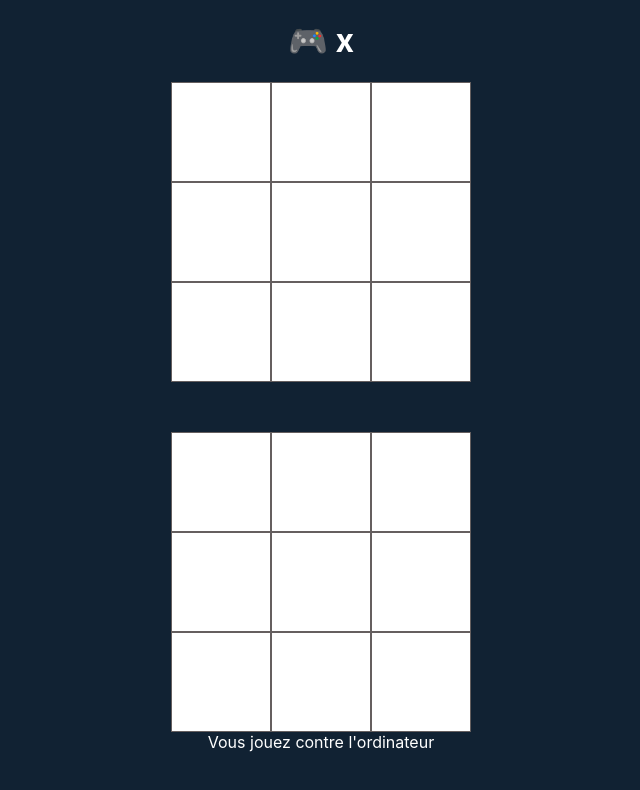
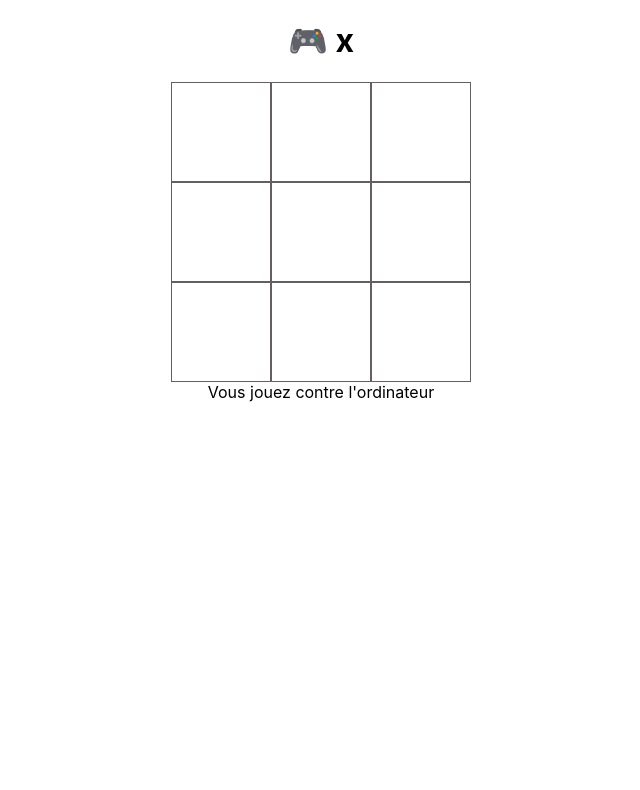
Before and after one commit to AnasJeg/morpion-game, a React (Create React App) app: page / in a window 1280 px wide. Both pictures are taken after a click on the button "Jouer vs computer". Shown: the top 790 px of the page, without its empty margins (319-959 px from the left). Built offline with nearby package versions, Linux system fonts and the light colour scheme.

Commit message:
update computer

```diff
--- a/src/components/AppT.jsx
+++ /dev/null
@@ -1,107 +0,0 @@
-import "../style/AppT.css";
-import Board from "./Board";
-import { useState, useEffect } from "react";
-
-const defaultSquares = () => new Array(9).fill(null);
-
-const lines = [
-  [0, 1, 2],
-  [3, 4, 5],
-  [6, 7, 8],
-  [0, 3, 6],
-  [1, 4, 7],
-  [2, 5, 8],
-  [0, 4, 8],
-  [2, 4, 6],
-];
-
-function AppT() {
-  const [squares, setSquares] = useState(defaultSquares());
-  const [winner, setWinner] = useState(null);
-
-  useEffect(() => {
-    const isComputerTurn =
-      squares.filter((square) => square !== null).length % 2 === 1;
-    const linesThatAre = (a, b, c) => {
-      return lines.filter((squareIndexes) => {
-        const squareValues = squareIndexes.map((index) => squares[index]);
-        return (
-          JSON.stringify([a, b, c].sort()) ===
-          JSON.stringify(squareValues.sort())
-        );
-      });
-    };
-    const emptyIndexes = squares
-      .map((square, index) => (square === null ? index : null))
-      .filter((val) => val !== null);
-    const playerWon = linesThatAre("x", "x", "x").length > 0;
-    const computerWon = linesThatAre("o", "o", "o").length > 0;
-    if (playerWon) {
-      setWinner("x");
-    }
-    if (computerWon) {
-      setWinner("o");
-    }
-    const putComputerAt = (index) => {
-      let newSquares = squares;
-      newSquares[index] = "o";
-      setSquares([...newSquares]);
-    };
-    if (isComputerTurn) {
-      const winingLines = linesThatAre("o", "o", null);
-      if (winingLines.length > 0) {
-        const winIndex = winingLines[0].filter(
-          (index) => squares[index] === null
-        )[0];
-        putComputerAt(winIndex);
-        return;
-      }
-
-      const linesToBlock = linesThatAre("x", "x", null);
-      if (linesToBlock.length > 0) {
-        const blockIndex = linesToBlock[0].filter(
-          (index) => squares[index] === null
-        )[0];
-        putComputerAt(blockIndex);
-        return;
-      }
-
-      const linesToContinue = linesThatAre("o", null, null);
-      if (linesToContinue.length > 0) {
-        putComputerAt(
-          linesToContinue[0].filter((index) => squares[index] === null)[0]
-        );
-        return;
-      }
-
-      const randomIndex =
-        emptyIndexes[Math.ceil(Math.random() * emptyIndexes.length)];
-      putComputerAt(randomIndex);
-    }
-  }, [squares]);
-
-  function handleComputerMove(index) {
-    const isPlayerTurn =
-      squares.filter((square) => square !== null).length % 2 === 0;
-    if (isPlayerTurn) {
-      let newSquares = squares;
-      newSquares[index] = "x";
-      setSquares([...newSquares]);
-    }
-  }
-
-  return (
-    <main>
-      <Board values={squares} onClick={handleComputerMove} />
-
-      {!!winner && winner === "x" && (
-        <div className="result green">You WON!</div>
-      )}
-      {!!winner && winner === "o" && (
-        <div className="result red">You LOST!</div>
-      )}
-    </main>
-  );
-}
-
-export default AppT;
--- a/src/components/ComputerPlayer.jsx
+++ b/src/components/ComputerPlayer.jsx
@@ -1,46 +1,101 @@
-import React, { useEffect } from 'react';
+import { useEffect, useState } from "react";
+import "../style/computer.css";
+import Board from "./Board";
 
-export default function ComputerPlayer(props) {
+export default function ComputerPlayer() {
+  const [squares, setSquares] = useState(Array(9).fill(null));
+  const [winner, setWinner] = useState(null);
+  const lines = [
+    [0, 1, 2],
+    [3, 4, 5],
+    [6, 7, 8],
+    [0, 3, 6],
+    [1, 4, 7],
+    [2, 5, 8],
+    [0, 4, 8],
+    [2, 4, 6],
+  ];
+  useEffect(() => {
+    const isComputerTurn =
+      squares.filter((square) => square !== null).length % 2 === 1;
+    const linesThatAre = (a, b, c) => {
+      return lines.filter((squareIndexes) => {
+        const squareValues = squareIndexes.map((index) => squares[index]);
+        return (
+          JSON.stringify([a, b, c].sort()) ===
+          JSON.stringify(squareValues.sort())
+        );
+      });
+    };
+    const emptyIndexes = squares
+      .map((square, index) => (square === null ? index : null))
+      .filter((val) => val !== null);
+    const playerWon = linesThatAre("x", "x", "x").length > 0;
+    const computerWon = linesThatAre("o", "o", "o").length > 0;
+    if (playerWon) {
+      setWinner("x");
+    }
+    if (computerWon) {
+      setWinner("o");
+    }
+    const putComputerAt = (index) => {
+      let newSquares = squares;
+      newSquares[index] = "o";
+      setSquares([...newSquares]);
+    };
+    if (isComputerTurn) {
+      const winingLines = linesThatAre("o", "o", null);
+      if (winingLines.length > 0) {
+        const winIndex = winingLines[0].filter(
+          (index) => squares[index] === null
+        )[0];
+        putComputerAt(winIndex);
+        return;
+      }
 
-  function generateMoves(board) {
-    if (!board || !board.length) {
-      return [];
+      const linesToBlock = linesThatAre("x", "x", null);
+      if (linesToBlock.length > 0) {
+        const blockIndex = linesToBlock[0].filter(
+          (index) => squares[index] === null
+        )[0];
+        putComputerAt(blockIndex);
+        return;
+      }
+
+      const linesToContinue = linesThatAre("o", null, null);
+      if (linesToContinue.length > 0) {
+        putComputerAt(
+          linesToContinue[0].filter((index) => squares[index] === null)[0]
+        );
+        return;
+      }
+
+      const randomIndex =
+        emptyIndexes[Math.ceil(Math.random() * emptyIndexes.length)];
+      putComputerAt(randomIndex);
     }
+  }, [squares]);
 
-    const moves = [];
-    for (let i = 0; i < board.length; i++) {
-      for (let j = 0; j < board[i].length; j++) {
-        if (board[i][j] === null) {
-          moves.push([i, j]);
-        }
-      }
+  function handleComputerMove(index) {
+    const isPlayerTurn =
+      squares.filter((square) => square !== null).length % 2 === 0;
+    if (isPlayerTurn) {
+      let newSquares = squares;
+      newSquares[index] = "x";
+      setSquares([...newSquares]);
     }
-    return moves;
   }
 
+  return (
+    <main>
+      <Board values={squares} onClick={handleComputerMove} />
 
-  function selectMove(board) {
-    // Select a move at random
-    const moves = generateMoves(board);
-    const randomIndex = Math.floor(Math.random() * moves.length);
-    return moves[randomIndex];
-  }
-  function handleComputerMove() {
-    const move = selectMove(props.board || []);
-
-    const newBoard = (props.board || []).slice();
-    newBoard[move[0]][move[1]] = props.computerPlayer;
-    props.setBoard(newBoard);
-  }
-
-
-  useEffect(() => {
-    console.log('currentPlayer:', props.currentPlayer);
-    console.log('computerPlayer:', props.computerPlayer);
-    if (props.currentPlayer === props.computerPlayer) {
-      handleComputerMove();
-    }
-  }, [props.currentPlayer]);
-
-  return <div></div>;
+      {!!winner && winner === "x" && (
+        <div className="result green">You WON!</div>
+      )}
+      {!!winner && winner === "o" && (
+        <div className="result red">You LOST!</div>
+      )}
+    </main>
+  );
 }
--- a/src/components/Game.jsx
+++ b/src/components/Game.jsx
@@ -1,7 +1,7 @@
 import React, { useState } from "react";
 import Board from "./Board";
 import "../style/game.css";
-import AppT from "./AppT";
+import ComputerPlayer from "./ComputerPlayer";
 
 export default function Game(props) {
   const [turn, setTurn] = useState("x");
@@ -56,8 +56,18 @@ export default function Game(props) {
   return (
     <div>
       <h1>🎮 {turn}</h1>
+
+      <div className="game-info">
+        {gameMode ? (
+          gameMode === "play-vs-computer" ? (
+            <div>
+              <ComputerPlayer />
+              Vous jouez contre l'ordinateur
+            </div>
+          ) : (
+            <div>
               <Board values={values} onClick={onClick} />
-
+              Vous jouez contre un ami
               {win ? (
                 <>
                   <h3>🎉 {win} is the winner 🎉</h3>
@@ -76,16 +86,7 @@ export default function Game(props) {
                   </>
                 )
               )}
-
-      <div className="game-info">
-        {gameMode ? (
-          gameMode === "play-vs-computer" ? (
-            <div>
-              <AppT />
-              Vous jouez contre l'ordinateur
             </div>
-          ) : (
-            <div>Vous jouez contre un ami</div>
           )
         ) : (
           <div>
--- a/src/style/AppT.css
+++ /dev/null
@@ -1,32 +0,0 @@
-body{
-    background-color: #123;
-    color:#fff;
-  }
-  main{
-    width: 300px;
-    margin: 50px auto 0;
-  }
-  div.board{
-    display: grid;
-    border: 2px solid #fff;
-    grid-template-columns: 1fr 1fr 1fr;
-    grid-template-rows: 1fr 1fr 1fr;
-  }
-  div.square{
-    width: 100px;
-    height: 100px;
-    border: 2px solid #fff;
-    box-sizing: border-box;
-    font-size: 4rem;
-    text-align: center;
-  }
-  div.result{
-    font-size: 2rem;
-    padding: 10px;
-  }
-  div.result.green{
-    background-color: #5a5;
-  }
-  div.result.red{
-    background-color: #a55;
-  }
--- /dev/null
+++ b/src/style/computer.css
@@ -0,0 +1,11 @@
+
+div.result{
+    font-size: 2rem;
+    padding: 10px;
+  }
+  div.result.green{
+    background-color: #5a5;
+  }
+  div.result.red{
+    background-color: #a55;
+  }
```
Lines whose indentation alone changed are shown as unchanged.
